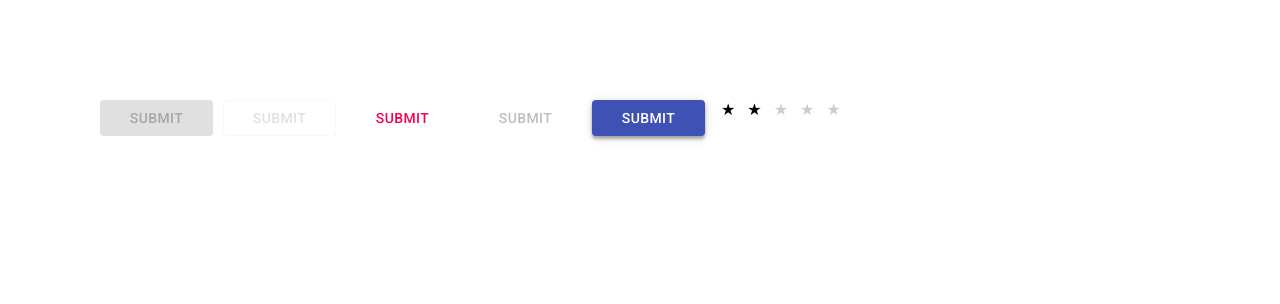
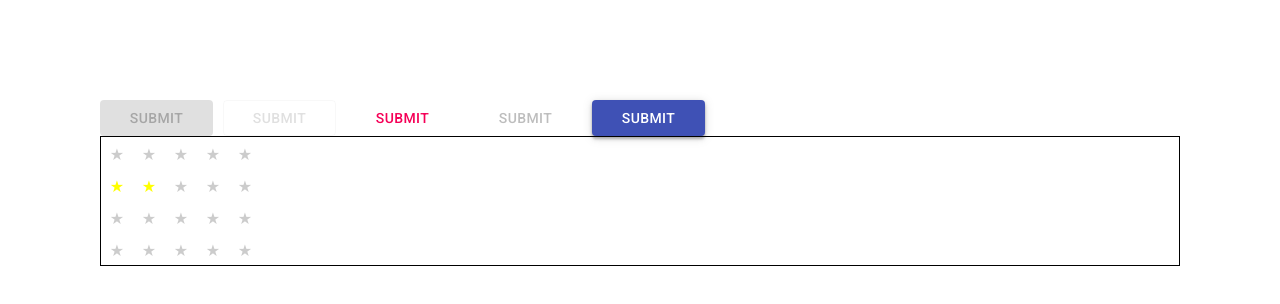
Before and after one commit to z123fg/antraui, a React (Create React App) app: page / in a window 1280 px wide. Shown: the top 304 px of the page. Built offline with nearby package versions, Linux system fonts and the light colour scheme.

Commit message:
add basic feature for rating components

```diff
--- a/src/App.tsx
+++ b/src/App.tsx
@@ -8,13 +8,20 @@ import MyRating from './components/MyRating/MyRating';
 
 function App() {
   return (
-    <div style={{display:"flex", gap:"10px"}}>
+    <div style={{display:"flex", flexDirection:"column"}}>
+      <div style={{display: "flex", flexDirection: "row", gap:"10px"}}>
       <MyButton onClick={()=>{console.log("clicked")}} color="primary" variant="contained" disabled>SUBMIT</MyButton>
       <MyButton onClick={()=>{console.log("clicked")}} color="default" variant="outlined" >SUBMIT</MyButton>
       <MyButton onClick={()=>{console.log("clicked")}} color="secondary" variant="text" >SUBMIT</MyButton>
       <MyButton onClick={()=>{console.log("clicked")}} color="secondary" variant="text" disabled>SUBMIT</MyButton>
       <MyButton onClick={()=>{console.log("clicked")}} color="primary" variant="contained" >SUBMIT</MyButton>
-      <MyRating/>
+      </div>
+      <div style={{display:"flex", flexDirection:"column", border:'1px solid black', width:'auto'}}>
+        <MyRating onValueChange={(newValue)=>{console.log(newValue)}} precision={1}/>
+        <MyRating onValueChange={(newValue)=>{console.log(newValue)}} value={2} precision={0.5} disabled/>
+        <MyRating onValueChange={(newValue)=>{console.log(newValue)}} precision={1} highlightSelectedOnly/>
+        <MyRating onValueChange={(newValue)=>{console.log(newValue)}} precision={1} size="Small"/>
+      </div>
     </div>
   );
 }
--- a/src/components/MyRating/MyRating.tsx
+++ b/src/components/MyRating/MyRating.tsx
@@ -1,93 +1,80 @@
 import { FC, MouseEvent, ReactNode, useEffect, useState } from "react";
 
-type RatingSize = "small" | "medium" | "large";
+type RatingSize = "Small" | "Medium" | "Large";
 
 interface IMyRatingProps {
-    /**
-     * classes provided by developer
-     */
-    className?: string;
-    /**
-     * default rating when first rendered
-     */
-    defaultValue?: number;
-    /**
-     * customize the size of the rating icon
-     */
+    /** classes provided by developer*/
+    classes?: string;
+    /** default rating when first rendered*/
+    value?: number;
+    /** customize the size of the rating icon*/
     size?: RatingSize;
-    /**
-     * Maximum rating.
-     */
+    /** Maximum rating.*/
     max?: number;
-    /**
-     * used to disable the rating
-     */
+    /** used to disable the rating*/
     disabled?: boolean;
-    /**
-     * used to disable hovering/select effect
-     */
-    readonly?: boolean;
-    /**
-     * minimum increment value allowed
-     */
+    /** used to disable hovering/select effect*/
+    readOnly?: boolean;
+    /**minimum increment value allowed*/
     precision?: number;
-    /**
-     * custom icon specified by developers
-     */
+    /** Only highlight the selected value, the rest set to iconEmpty */
+    highlightSelectedOnly?: boolean;
+    /** custom icon when selected*/
     icon?: ReactNode;
-    /**
-     * event handler fired when a value is clicked
-     */
+    /** custom icon in normal state*/
+    emptyIcon?: ReactNode;
+    /** event handler fired when a value is clicked */
     onValueChange?:(value:number) => void
-    /**
-     * event handler fired when hovered over the stars
-     */
+    /** event handler fired when hovered over the stars */
     onHoverChange?:(value:number) => void
 }
 
 const MyRating: FC<IMyRatingProps> = ({
-    className = "",
-    defaultValue = 2,
-    size = "medium",
+    classes = "",
+    value = 0,
+    size = "Medium",
     max = 5,
     disabled = false,
-    readonly = false,
-    precision = 0.5,
-    icon,
+    readOnly = false,
+    precision = 1,
+    highlightSelectedOnly = false,
+    icon = <span className="star">&#9733;</span>,
+    emptyIcon = <span className="star">&#9733;</span>,
     onValueChange,
     onHoverChange
-}) => {
-    const [rating, setRating] = useState(defaultValue);
-    const [hover, setHover] = useState(0);
+}:IMyRatingProps) => {
+    const [rating, setRating] = useState<number>(value);
+    const [hover, setHover] = useState<number>(value);
 
-    //package hover with developer defined function
     const handleHover = (rate:number) => {
         setHover(rate);
         onHoverChange?.(rate);
     }
-
     const handleClick= (rate:number) => {
         setRating(rate);
         onValueChange?.(rate);
     }
-
+    // STILL NEED TO WORK ON RENDER ICON BASED ON THE CONDITION BY CONDITIONALLY RENDER emptyIcon/icon
     return(
-        <div className="rate">
-        {[...Array(max)].map((star, index) => {
+        <div className={`${classes} rate${disabled ? " disabled" : ""}${readOnly ? " read-only": ""}`}>
+        {
+        [...Array(max)].map((star, index) => {
           index += 1;
           return (
             <button
               type="button"
               key={index}
-              className={index <= (hover || rating) ? "on" : "off"}
+              disabled={disabled}
+              className={`icon size${size} ${index <= (hover || rating) ? `iconFilled` : `iconEmpty`} ${highlightSelectedOnly ? index === rating ? "iconFilled" : "iconEmpty" : ""}`}
               onClick={() => handleClick(index)}
               onMouseEnter={() => handleHover(index)}
               onMouseLeave={() => handleHover(rating)}
             >
-              <span className="star">&#9733;</span>
+              {icon}
             </button>
           );
-        })}
+        })
+        }
       </div>
     )
 }
--- a/src/components/MyRating/_MyRating.scss
+++ b/src/components/MyRating/_MyRating.scss
@@ -3,13 +3,44 @@
 
 .rate > button {
     background-color: transparent;
-    border: none;
+    border: 1px solid transparent;
     outline: none;
     cursor: pointer;
-  }
-  .on {
-    color: #000;
-  }
-  .off {
+    font-size: 1em;
+    width: 2em;
+    height: 2em;
+    line-height: 2em;
+}
+.disabled:hover{
+
+}
+.disabled:active{
+
+}
+.icon:focus-visible{
+
+}
+.icon:active:not([disabled]){
+  border: 1px solid red;
+}
+.icon:hover:not([disabled]){
+
+}
+.icon:read-only:not([disabled]){
+
+}
+.iconFilled {
+    color: yellow;
+}
+.iconEmpty {
     color: #ccc;
-  }
+}
+.sizeSmall{
+
+}
+.sizeMedium{
+
+}
+.sizeLarge{
+
+}
```
